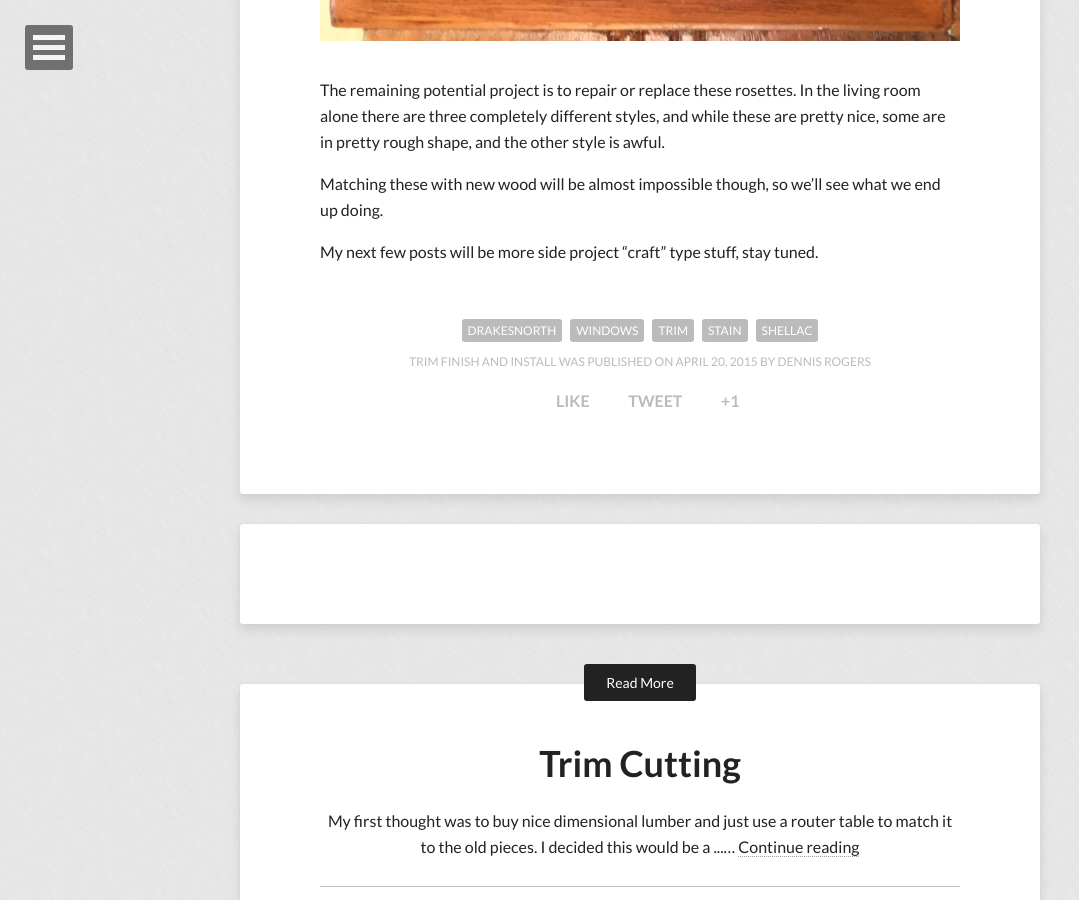
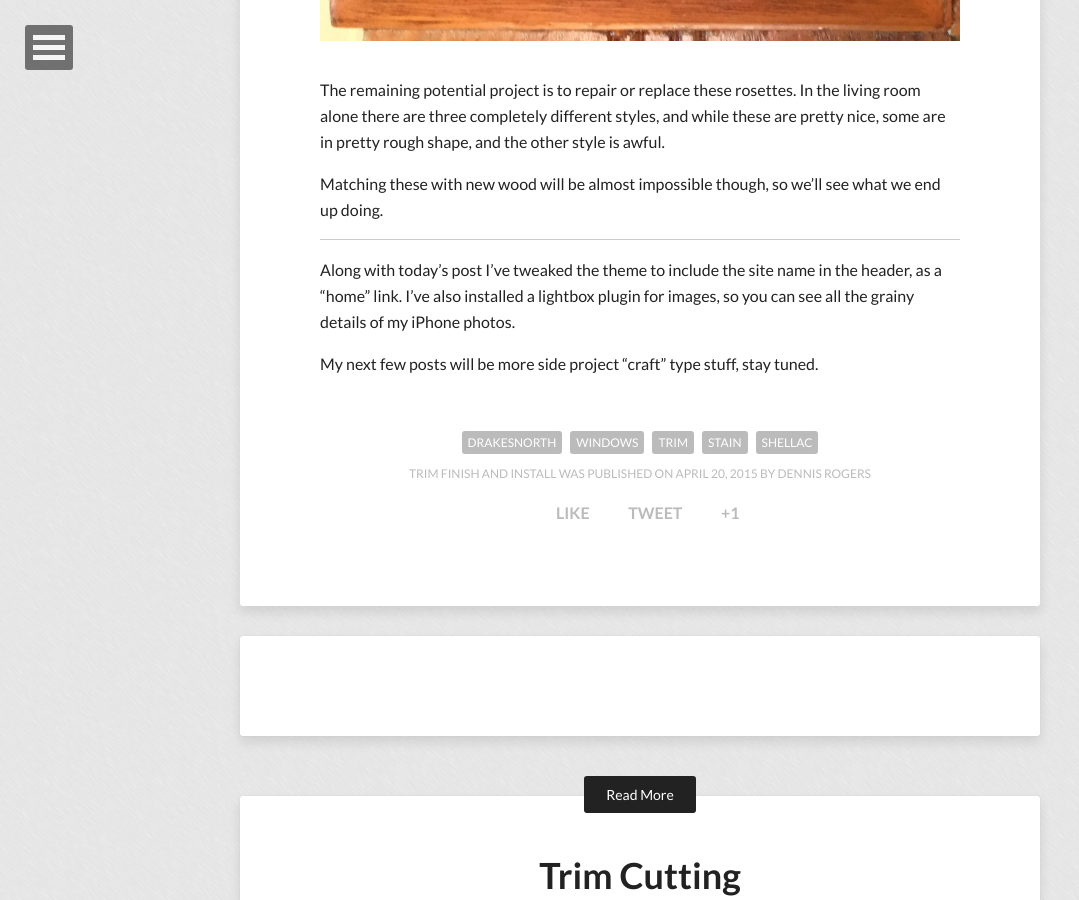
Before and after one commit to drake1701/drakesbrewhouse, a Jekyll site: the page built from _posts/2015-04-20-trim-install.md, in a window 1280 px wide and 900 px high, scrolled down 3832 px. Shown: the whole window, without its empty margins (0-1079 px from the left). Built offline with Jekyll 4.4.1, drawn with Linux system fonts in a browser that asks for light colours; nearby versions of some CDN libraries; comment, search, counter and statistics services are not loaded; some of the changed text lies outside the part shown.

Commit message:
home link, edit post

```diff
--- a/_layouts/page.html
+++ b/_layouts/page.html
@@ -25,6 +25,7 @@
   <article class="entry">
     <header class="header-title">
       <div class="header-title-wrap">
+        <h2><a href="{{ site.url }}">{{ site.title }}</a></h2>
         <h1 class="entry-title">{{ page.title }}</h1>
         <h2>{{ page.description }}</h2>
       </div><!-- /.header-title-wrap -->
--- a/_layouts/post.html
+++ b/_layouts/post.html
@@ -25,6 +25,7 @@
   <article class="hentry">
     <header class="header-title">
       <div class="header-title-wrap">
+          <h2><a href="{{ site.url }}">{{ site.title }}</a></h2>
         {% if page.link %}
           <h1 class="entry-title"><a href="{{ page.link }}">{{ page.title }}</a></h1>
         {% else %}
--- a/_posts/2015-04-20-trim-install.md
+++ b/_posts/2015-04-20-trim-install.md
@@ -71,4 +71,8 @@
 
 Matching these with new wood will be almost impossible though, so we'll see what we end up doing.
 
+----
+
+Along with today's post I've tweaked the theme to include the site name in the header, as a "home" link. I've also installed a lightbox plugin for images, so you can see all the grainy details of my iPhone photos.
+
 My next few posts will be more side project "craft" type stuff, stay tuned.
```
